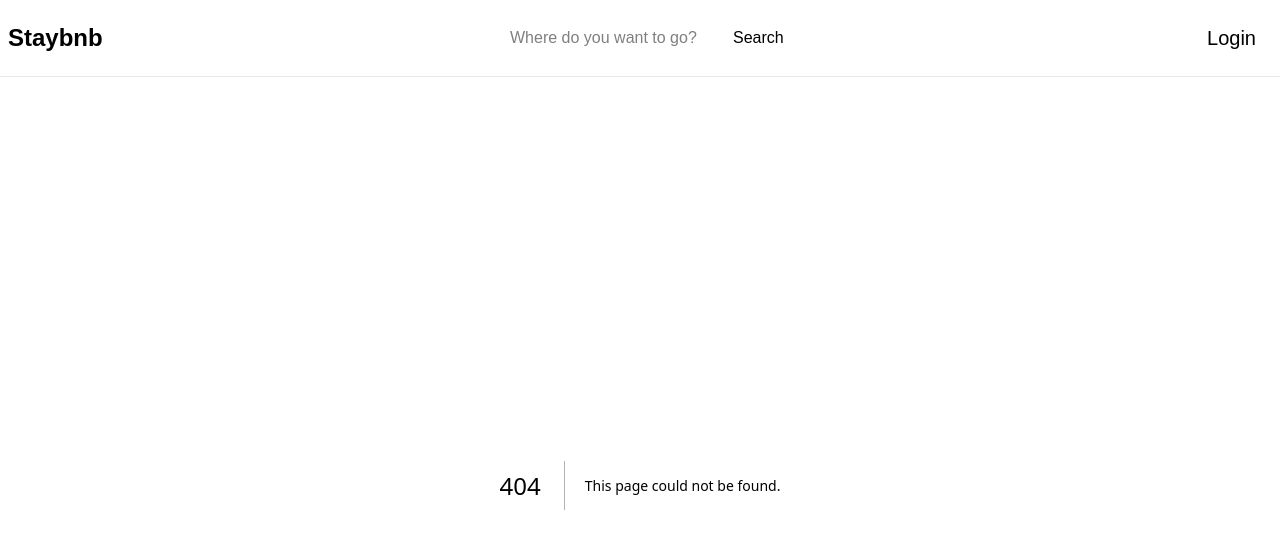
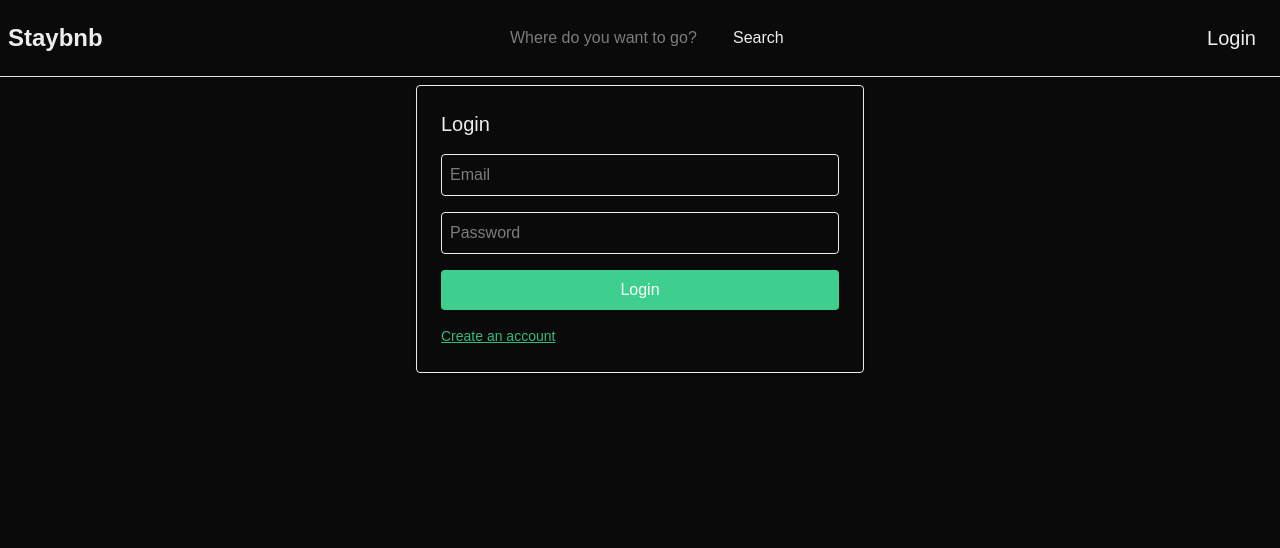
Before and after one commit to BarberoPablo/Staybnb, a Next.js app: page /auth in a window 1280 px wide. Before the commit this address had no page. Shown: the top 548 px of the page. Built offline with nearby package versions, Linux system fonts and the light colour scheme; no server answers.

Commit message:
feat: user login/register

```diff
--- /dev/null
+++ b/src/app/auth/page.tsx
@@ -0,0 +1,113 @@
+"use client";
+
+import { useState } from "react";
+import { supabase } from "@/lib/supabase/client";
+
+export default function AuthForm() {
+  const [email, setEmail] = useState("");
+  const [password, setPassword] = useState("");
+  const [mode, setMode] = useState<"login" | "register">("login");
+  const [loading, setLoading] = useState(false);
+  const [errorMsg, setErrorMsg] = useState<string | null>(null);
+  const [successMsg, setSuccessMsg] = useState<string | null>(null);
+
+  const handleSubmit = async (e: React.FormEvent) => {
+    e.preventDefault();
+    setErrorMsg(null);
+    setSuccessMsg(null);
+    setLoading(true);
+
+    try {
+      if (mode === "login") {
+        const { error } = await supabase.auth.signInWithPassword({ email, password });
+        if (error) throw error;
+        setSuccessMsg("Logged in successfully!");
+      } else {
+        const { error } = await supabase.auth.signUp({ email, password });
+        if (error) throw error;
+        setSuccessMsg("Registration successful! Please check your email to confirm.");
+      }
+    } catch (error) {
+      setErrorMsg((error as Error).message);
+    } finally {
+      setLoading(false);
+    }
+  };
+
+  return (
+    <div className="max-w-md mx-auto p-6 border rounded shadow">
+      <h2 className="text-xl mb-4">{mode === "login" ? "Login" : "Register"}</h2>
+      <form onSubmit={handleSubmit} className="flex flex-col gap-4">
+        <input type="email" placeholder="Email" value={email} onChange={(e) => setEmail(e.target.value)} required className="border p-2 rounded" />
+        <input
+          type="password"
+          placeholder="Password"
+          value={password}
+          onChange={(e) => setPassword(e.target.value)}
+          required
+          className="border p-2 rounded"
+          minLength={6}
+        />
+        <button type="submit" disabled={loading} className="bg-myGreen text-white py-2 rounded disabled:opacity-50">
+          {loading ? (mode === "login" ? "Logging in..." : "Registering...") : mode === "login" ? "Login" : "Register"}
+        </button>
+      </form>
+
+      {errorMsg && <p className="mt-4 text-red-600">{errorMsg}</p>}
+      {successMsg && <p className="mt-4 text-myGreenDark">{successMsg}</p>}
+
+      <button
+        onClick={() => {
+          setErrorMsg(null);
+          setSuccessMsg(null);
+          setMode(mode === "login" ? "register" : "login");
+        }}
+        className="mt-4 text-sm underline text-myGreenDark"
+      >
+        {mode === "login" ? "Create an account" : "Have an account? Login"}
+      </button>
+    </div>
+  );
+}
+
+/* "use client";
+
+import { loginWithEmail } from "@/lib/supabase/auth";
+import { useRouter } from "next/navigation";
+import { useState } from "react";
+
+export default function LoginPage() {
+  const [email, setEmail] = useState("");
+  const [password, setPassword] = useState("");
+  const [errorMsg, setErrorMsg] = useState("");
+  const router = useRouter();
+
+  const handleLogin = async (e: React.FormEvent) => {
+    e.preventDefault();
+    try {
+      await loginWithEmail(email, password);
+      router.push("/");
+    } catch (error) {
+      setErrorMsg((error as Error).message);
+    }
+  };
+
+  return (
+    <form onSubmit={handleLogin} className="flex flex-col gap-4 p-8 max-w-sm mx-auto">
+      <h1 className="text-xl font-semibold">Login</h1>
+      <input type="email" placeholder="Email" value={email} onChange={(e) => setEmail(e.target.value)} required className="border p-2 rounded" />
+      <input
+        type="password"
+        placeholder="Password"
+        value={password}
+        onChange={(e) => setPassword(e.target.value)}
+        required
+        className="border p-2 rounded"
+      />
+      {errorMsg && <p className="text-red-500">{errorMsg}</p>}
+      <button type="submit" className="bg-myGreen text-white rounded p-2">
+        Login
+      </button>
+    </form>
+  );
+} */
--- a/src/app/globals.css
+++ b/src/app/globals.css
@@ -12,6 +12,7 @@
   --font-sans: var(--font-geist-sans);
   --font-mono: var(--font-geist-mono);
   --color-myGreen: #3ecf8e;
+  --color-myGreenDark: #37ba7f;
   /* --breakpoint-*: initial;
   --breakpoint-xsm: 375px; */
 }
--- /dev/null
+++ b/src/components/LogoutButton.tsx
@@ -0,0 +1,19 @@
+"use client";
+
+import { logout } from "@/lib/supabase/auth";
+import { useRouter } from "next/navigation";
+
+export default function LogoutButton() {
+  const router = useRouter();
+
+  const handleLogout = async () => {
+    await logout();
+    router.push("/");
+  };
+
+  return (
+    <button onClick={handleLogout} className="text-sm underline text-red-500">
+      Logout
+    </button>
+  );
+}
--- a/src/components/Navbar.tsx
+++ b/src/components/Navbar.tsx
@@ -15,6 +15,11 @@ export default function Navbar() {
     router.push(`/search?city=${encodeURIComponent(searchCity.trim())}`);
     setSearchCity("");
   };
+
+  const handleLogin = () => {
+    router.push("/login");
+  };
+
   return (
     <nav className="flex items-center justify-center sm:justify-between py-4 px-2 border-b border-b-gray-200">
       <span className="hidden sm:block sm:text-2xl font-bold">Staybnb</span>
@@ -34,7 +39,9 @@ export default function Navbar() {
           Search
         </button>
       </div>
-      <button className="text-sm sm:text-xl hover:bg-amber-300 transition-colors duration-300 px-4 py-2 rounded-full">Login</button>
+      <button className="text-sm sm:text-xl hover:bg-amber-300 transition-colors duration-300 px-4 py-2 rounded-full" onClick={handleLogin}>
+        Login
+      </button>
     </nav>
   );
 }
```
